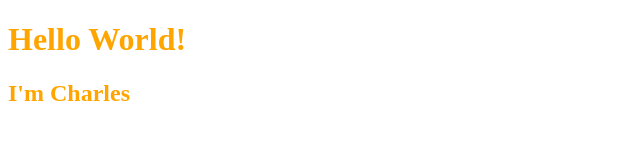
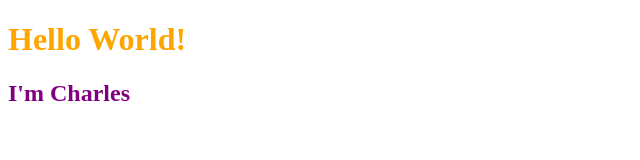
Before and after one commit to charlesdanner/charlesdanner.github.io, a plain HTML site: page index.html in a window 1280 px wide. Shown: the whole page, without its empty margins (0-640 px from the left). Drawn offline with Linux system fonts and the light colour scheme.

Commit message:
<changes to stylesheet>

```diff
--- a/style.css
+++ b/style.css
@@ -1,3 +1,7 @@
-body{
+h1{
     color: orange;
 }
+
+h2{
+    color: purple;
+}
```
